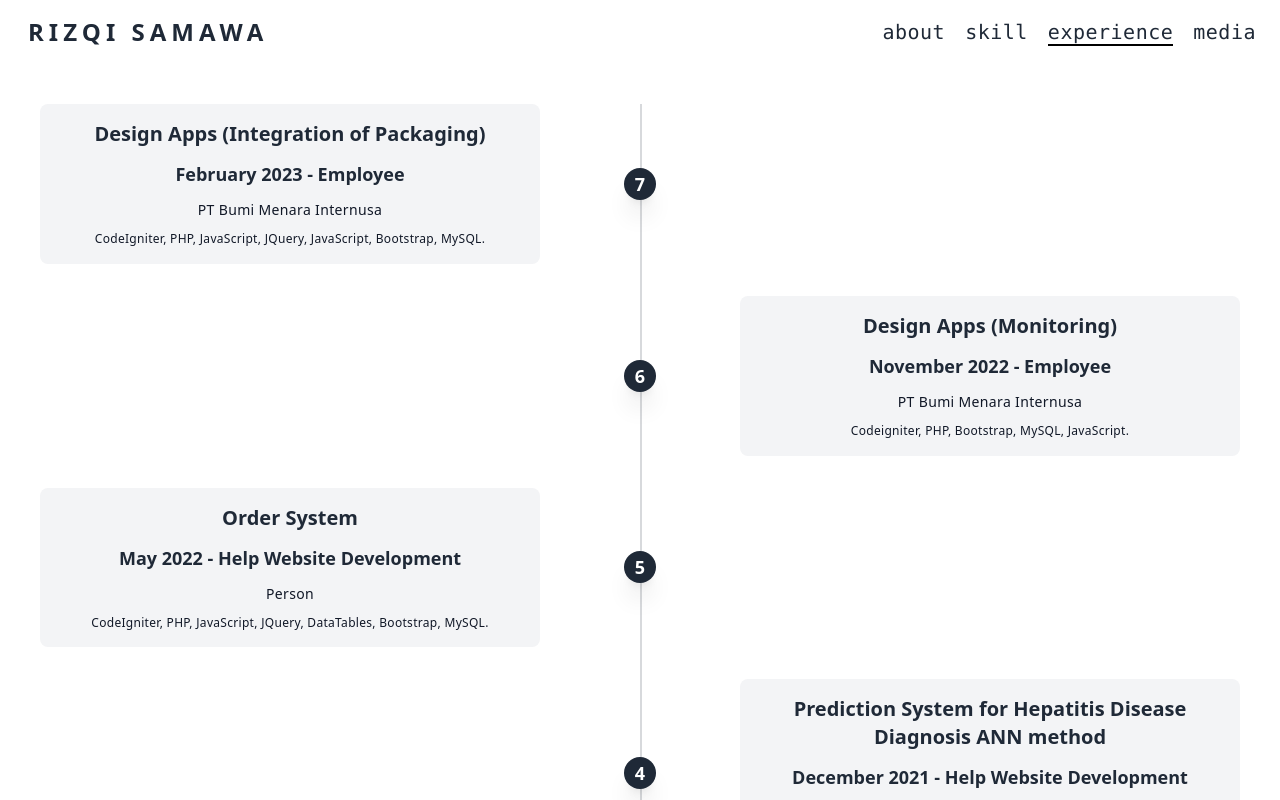
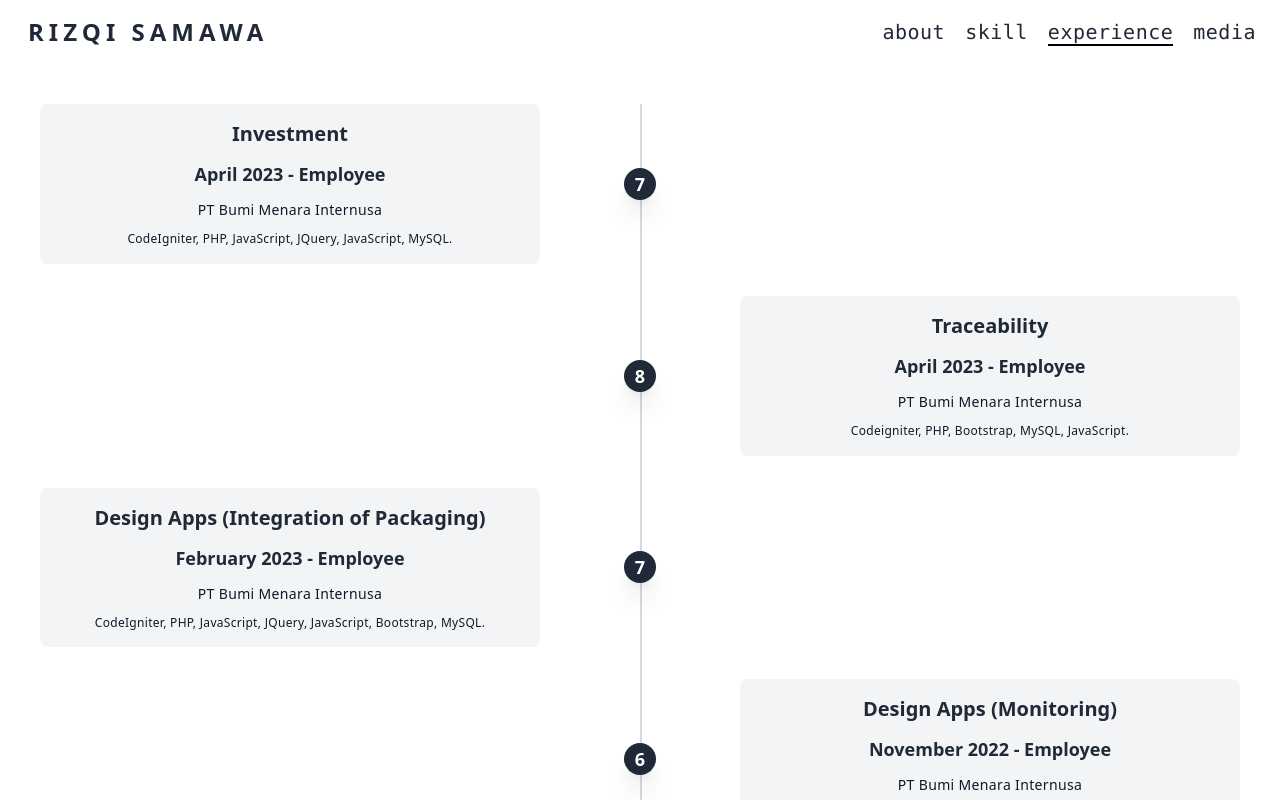
Before and after one commit to rizqisamawa/portfolio, a Next.js app: page /experience in a window 1280 px wide. Shown: the top 800 px of the page. Built offline with nearby package versions, Linux system fonts and the light colour scheme.

Commit message:
feat: scrolling button

```diff
--- /dev/null
+++ b/components/scrollingButton.js
@@ -0,0 +1,40 @@
+/* eslint-disable react-hooks/rules-of-hooks */
+import { useState, useEffect } from "react";
+import { library } from "@fortawesome/fontawesome-svg-core";
+import { faArrowUpLong } from "@fortawesome/free-solid-svg-icons";
+import { FontAwesomeIcon } from "@fortawesome/react-fontawesome";
+
+library.add(faArrowUpLong);
+
+const scrollingButton = () => {
+    const [showButton, setShowButton] = useState(false);
+
+    useEffect(() => {
+        const handlerScroll = () => {
+            if (window.scrollY > 20) {
+                setShowButton(true);
+            }else{
+                setShowButton(false);
+            }
+        };
+
+        window.addEventListener("scroll", handlerScroll);
+    },[]);
+
+
+    const handleClick = () => {
+      window.scrollTo({ top: 0, behavior: "smooth" });
+    };
+  return (
+    <div
+      className={`${
+        showButton ? "opacity-100" : "opacity-0"
+      } transition-opacity duration-500 fixed bottom-8 right-8 bg-gray-800 hover:bg-gray-700 text-white px-4 py-2 rounded-lg`}
+      onClick={handleClick}
+    >
+      <FontAwesomeIcon icon={faArrowUpLong} />
+    </div>
+  );
+};
+
+export default scrollingButton;
--- a/pages/experience.js
+++ b/pages/experience.js
@@ -1,5 +1,6 @@
 import Navbar from "../components/navbar";
 import Head from "next/head";
+import ScrollingButton from "../components/scrollingButton";
 
 function Experience() {
   return (
@@ -15,6 +16,54 @@ function Experience() {
               className="border-2-2 invisible absolute h-full border border-gray-700 border-opacity-20 md:visible"
               style={{ left: "50%" }}
             ></div>
+            <div className="mb-8 flex w-full flex-row-reverse items-center justify-between">
+              <div className="order-1 hidden md:block md:w-5/12"></div>
+              <div className="z-20 order-1 hidden md:block">
+                <div className="flex h-8 w-8 items-center rounded-full bg-gray-800 shadow-xl">
+                  <h1 className="mx-auto text-lg font-semibold text-white">
+                    7
+                  </h1>
+                </div>
+              </div>
+              <div className="order-1 w-full rounded-lg bg-gray-100 px-4 py-4 md:w-5/12 md:px-6">
+                <h3 className="mb-3 text-xl font-bold text-gray-800">
+                  Investment
+                </h3>
+                <h5 className="mb-3 text-lg font-bold text-gray-800">
+                  April 2023 - Employee
+                </h5>
+                <p className="mb-3 text-sm leading-snug tracking-wide text-gray-900 text-opacity-100">
+                  PT Bumi Menara Internusa
+                </p>
+                <p className="text-xs leading-snug tracking-wide text-gray-900 text-opacity-100">
+                  CodeIgniter, PHP, JavaScript, JQuery, JavaScript, MySQL.
+                </p>
+              </div>
+            </div>
+            <div className="mb-8 flex w-full items-center justify-between">
+              <div className="order-1 hidden md:block md:w-5/12"></div>
+              <div className="z-20 order-1 hidden md:block">
+                <div className="flex h-8 w-8 items-center rounded-full bg-gray-800 shadow-xl">
+                  <h1 className="mx-auto text-lg font-semibold text-white">
+                    8
+                  </h1>
+                </div>
+              </div>
+              <div className="order-1 w-full rounded-lg bg-gray-100 px-4 py-4 md:w-5/12 md:px-6">
+                <h3 className="mb-3 text-xl font-bold text-gray-800">
+                  Traceability
+                </h3>
+                <h5 className="mb-3 text-lg font-bold text-gray-800">
+                  April 2023 - Employee
+                </h5>
+                <p className="mb-3 text-sm leading-snug tracking-wide text-gray-900 text-opacity-100">
+                  PT Bumi Menara Internusa
+                </p>
+                <p className="text-xs leading-snug tracking-wide text-gray-900 text-opacity-100">
+                  Codeigniter, PHP, Bootstrap, MySQL, JavaScript.
+                </p>
+              </div>
+            </div>
             <div className="mb-8 flex w-full flex-row-reverse items-center justify-between">
               <div className="order-1 hidden md:block md:w-5/12"></div>
               <div className="z-20 order-1 hidden md:block">
@@ -192,6 +241,7 @@ function Experience() {
           </div>
         </div>
       </div>
+      <ScrollingButton />
     </>
   );
 }
```
